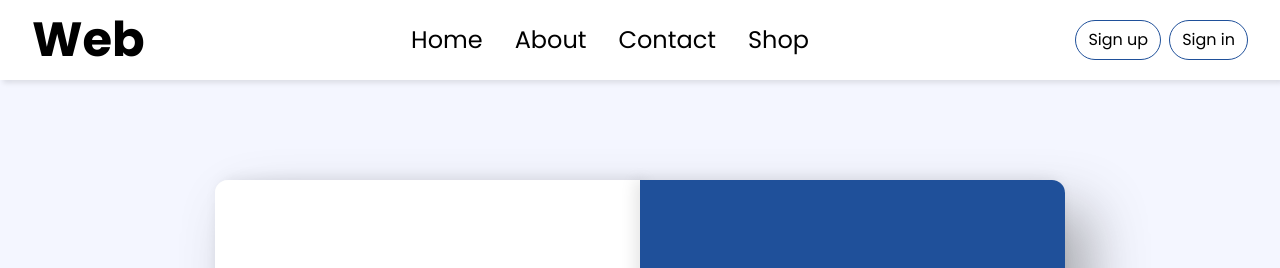
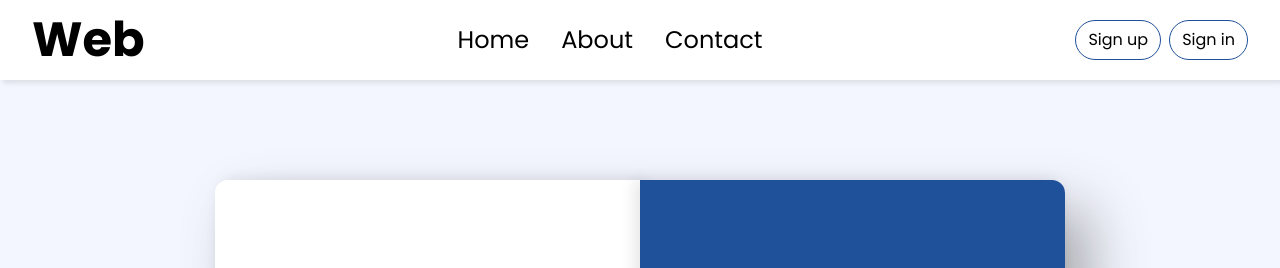
Before and after one commit to Ahmedhamza101/Kri, a plain HTML site: page signin.html in a window 1280 px wide. Shown: the top 268 px of the page. Drawn offline with Linux system fonts and the light colour scheme; a web font is replaced by a local one.

Commit message:
Update signin.html

```diff
--- a/signin.html
+++ b/signin.html
@@ -20,10 +20,9 @@
 
             <!-- Menu Links -->
             <ul class="menu">
-                <li class="link"><a href="home.html">Home</a></li>
+                <li class="link"><a href="index.html">Home</a></li>
                 <li class="link"><a href="about.html">About</a></li>
                 <li class="link"><a href="contact.html">Contact</a></li>
-                <li class="link"><a href="#">Shop</a></li>
             </ul>
 
             <!-- Buttons -->
```
